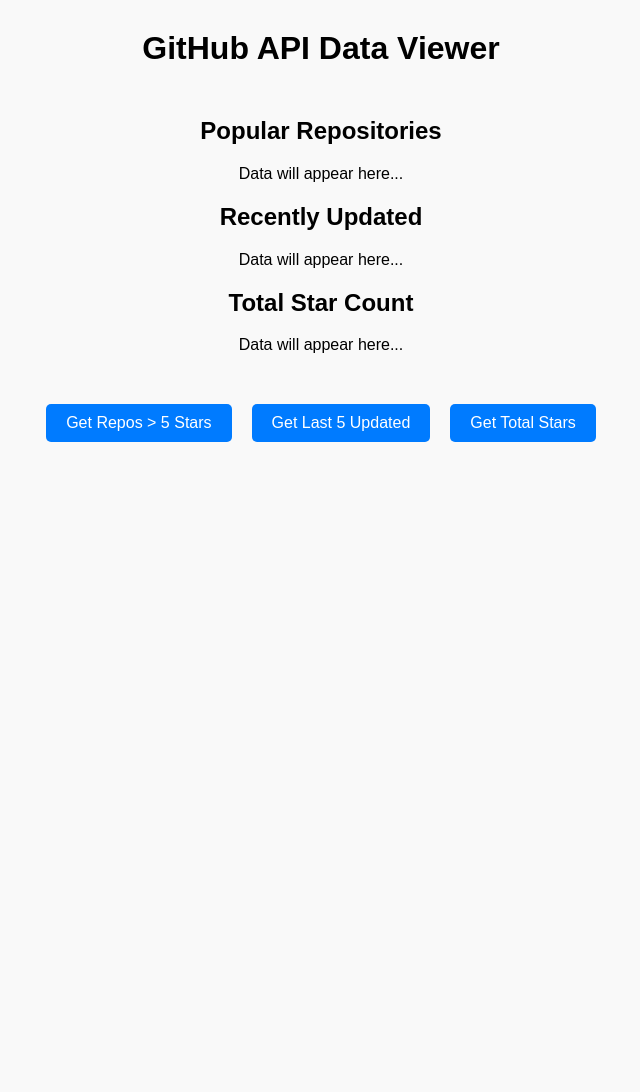
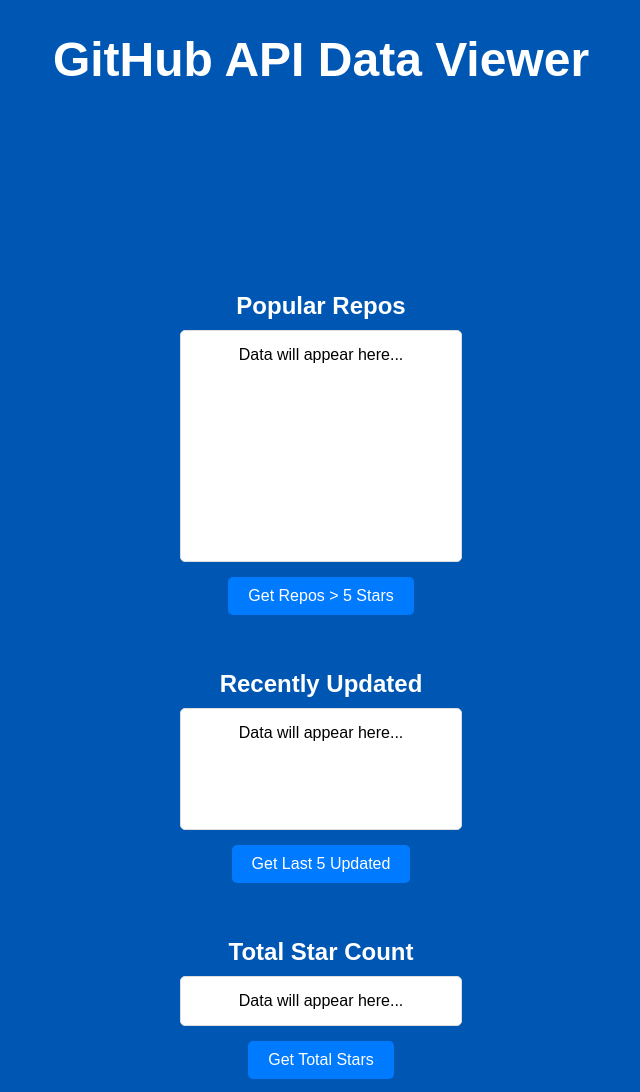
Before and after one commit to Mathias-Ruales/Javascript-pet-project-1, a website: page index.html in a window 1280 px wide. Shown: the whole page, without its empty margins (319-959 px from the left). Before the commit the page ends 800 px from the top, so only its background shows below. Drawn offline with Linux system fonts and the light colour scheme; no server answers.

Commit message:
added functions to display results, added event listeners for buttons, minor visual improvements

```diff
--- a/functions.js
+++ b/functions.js
@@ -24,8 +24,38 @@ function getTotalStars(repos) {
   return repos.reduce((total, repo) => total + repo.stargazers_count, 0);
 }
 
-module.exports = {
-  getReposMoreThanFive,
-  getLastUpdatedRepos,
-  getTotalStars,
-};
+function displayPopularRepos(allRepos) {
+  const popular = getReposMoreThanFive(allRepos);
+  const names = popular.map((repo) => repo.name).join(",\n");
+  document.getElementById("output-popular").innerText = `${names}`;
+}
+
+function displayRecentRepos(allRepos) {
+  const recent = getLastUpdatedRepos(allRepos);
+  const names = recent.map((repo) => repo.name).join(",\n");
+  document.getElementById("output-recent").innerText = `${names}`;
+}
+
+function displayTotalStars(allRepos) {
+  const total = getTotalStars(allRepos);
+  document.getElementById("output-total").innerText =
+    `Total Organization Stars: ${total}`;
+}
+
+fetchGithubData().then((allRepos) => {
+  if (allRepos.length === 0) return;
+
+  document
+    .getElementById("btn-popular")
+    .addEventListener("click", () => displayPopularRepos(allRepos));
+  document
+    .getElementById("btn-recent")
+    .addEventListener("click", () => displayRecentRepos(allRepos));
+  document
+    .getElementById("btn-total")
+    .addEventListener("click", () => displayTotalStars(allRepos));
+});
+
+if (typeof module !== "undefined") {
+  module.exports = { getReposMoreThanFive, getLastUpdatedRepos, getTotalStars };
+}
--- a/index.html
+++ b/index.html
@@ -4,28 +4,36 @@
     <meta charset="UTF-8" />
     <meta name="viewport" content="width=device-width, initial-scale=1.0" />
     <link rel="stylesheet" href="styles.css" />
-    <title>Stack Builders API Concept</title>
+    <script src="functions.js" defer></script>
+    <title>Javascript Pet Project</title>
   </head>
   <body>
     <header>
       <h1>GitHub API Data Viewer</h1>
     </header>
     <main>
-      <section class="inputs">
-        <h2>Popular Repositories</h2>
-        <div id="output-popular">Data will appear here...</div>
-
-        <h2>Recently Updated</h2>
-        <div id="output-recent">Data will appear here...</div>
-
-        <h2>Total Star Count</h2>
-        <div id="output-total">Data will appear here...</div>
+      <section class="outputs">
+        <h2>Popular Repos</h2>
+        <output id="output-popular" class="output"
+          >Data will appear here...</output
+        >
+        <button id="btn-popular" class="button">Get Repos > 5 Stars</button>
       </section>
 
-      <section class="buttons">
-        <button id="btn-popular">Get Repos > 5 Stars</button>
-        <button id="btn-recent">Get Last 5 Updated</button>
-        <button id="btn-total">Get Total Stars</button>
+      <section class="outputs">
+        <h2>Recently Updated</h2>
+        <output id="output-recent" class="output"
+          >Data will appear here...</output
+        >
+        <button id="btn-recent" class="button">Get Last 5 Updated</button>
+      </section>
+
+      <section class="outputs">
+        <h2>Total Star Count</h2>
+        <output id="output-total" class="output"
+          >Data will appear here...</output
+        >
+        <button id="btn-total" class="button">Get Total Stars</button>
       </section>
     </main>
   </body>
--- a/styles.css
+++ b/styles.css
@@ -1,7 +1,7 @@
 body {
   font-family: Arial, sans-serif;
-  margin: 20px;
-  background-color: #f9f9f9;
+  margin: 25px;
+  background-color: #0056b3;
   justify-items: center;
 }
 header {
@@ -9,17 +9,40 @@ header {
   margin: 30px 0;
 }
 
+h1 {
+  color: white;
+  font-size: 3rem;
+}
+
 main {
   display: flex;
   flex-direction: column;
-  align-items: center;
-  justify-content: center;
+  gap: 20px;
+  justify-items: center;
+  margin: 200px auto;
 }
 
-container {
-  margin: 0 auto;
-  border: 2px solid #ccc;
-  border-radius: 10px;
+h2 {
+  color: white;
+  margin: 5px 0;
+}
+
+output {
+  background-color: white;
+  padding: 15px;
+  border: 1px solid #ddd;
+  border-radius: 5px;
+  width: 250px;
+  margin: 5px 5px;
+  text-align: center;
+}
+
+#output-popular {
+  height: 200px;
+}
+
+#output-recent {
+  height: 90px;
 }
 
 section.buttons {
@@ -28,7 +51,7 @@ section.buttons {
   margin: 20px;
 }
 
-section.inputs {
+section.outputs {
   margin-bottom: 20px;
   display: flex;
   flex-direction: column;
```
